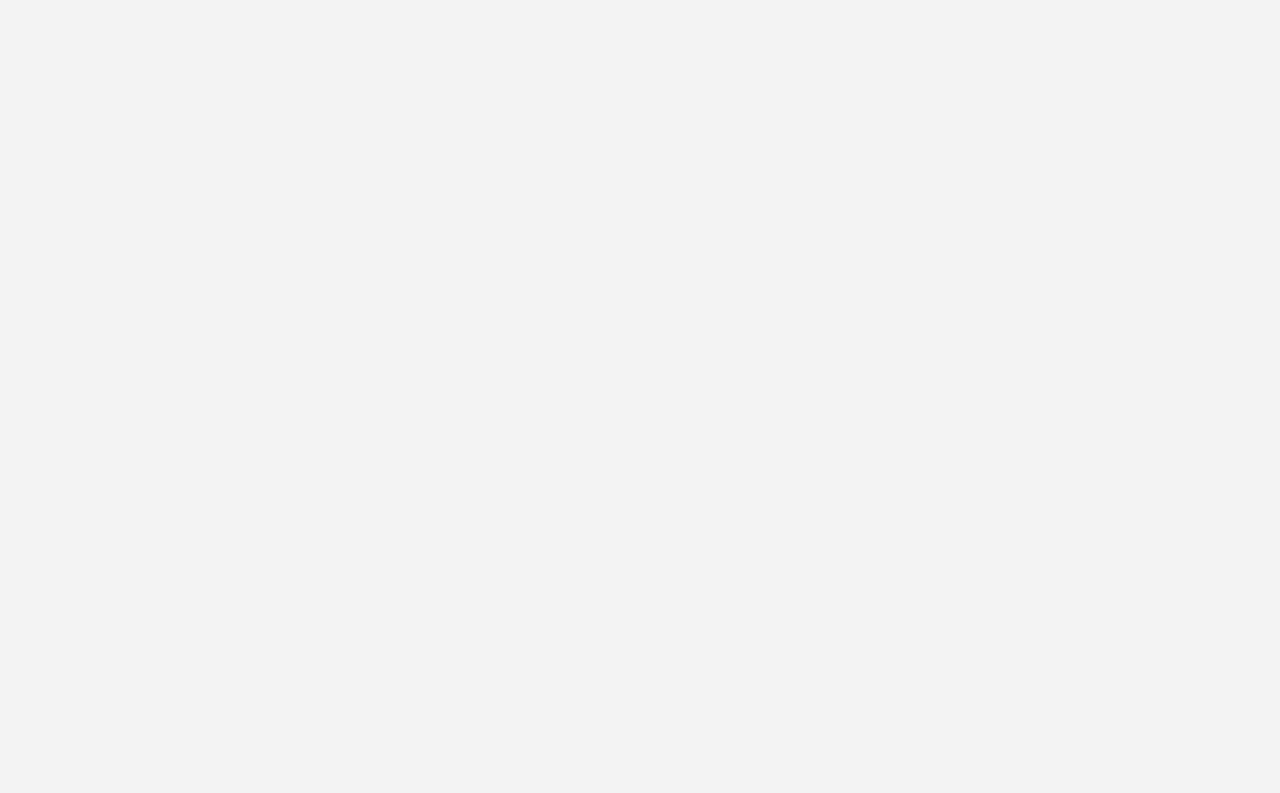
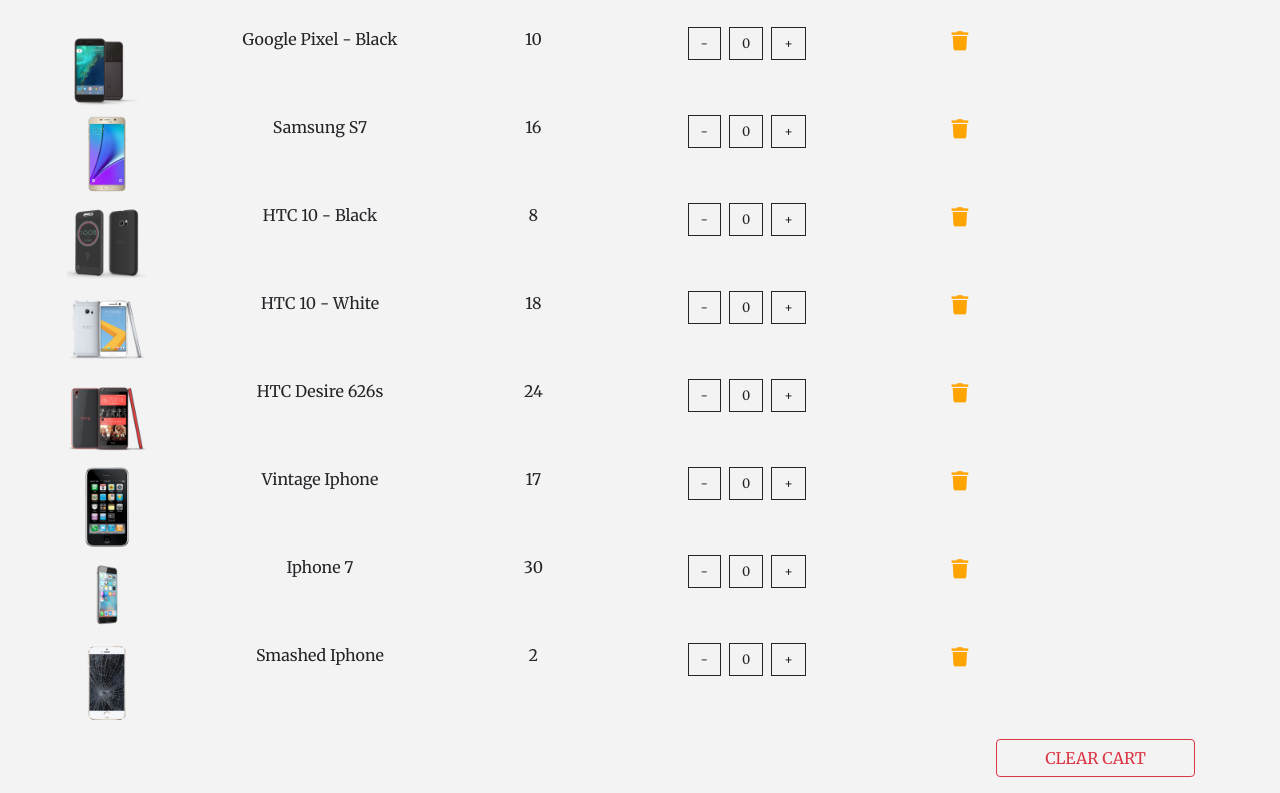
Before and after one commit to kamalyadav11/Online-Mobile-Store, a React (Create React App) app: page /cart in a window 1280 px wide. Shown: the part 167-960 px from the top of the page. Before the commit the page ends 800 px from the top, so only its background shows below. Built offline with nearby package versions, Linux system fonts and the light colour scheme; a web font is replaced by a local one.

Commit message:
setup CartTotal.js

```diff
--- a/src/components/Cart/Cart.js
+++ b/src/components/Cart/Cart.js
@@ -4,6 +4,7 @@
 import EmptyCart from "./EmptyCart";
 import { ProductConsumer } from "../../context";
 import CartList from "./CartList";
+import CartTotals from "./CartTotals";
 
 export default class Cart extends Component {
   render() {
@@ -18,6 +19,7 @@
                   <Title name="your" title=" cart" />
                   <CartColumns />
                   <CartList value={value} />
+                  <CartTotals value={value} />
                 </React.Fragment>
               );
             } else {
--- /dev/null
+++ b/src/components/Cart/CartTotals.js
@@ -0,0 +1,27 @@
+import React from "react";
+import { Link } from "react-router-dom";
+
+const CartTotals = ({ value }) => {
+  const { cartSubtotl, cartTax, cartTotal, clearCart } = value;
+  return (
+    <React.Fragment>
+      <div className="container">
+        <div className="row">
+          <div className="col-10 mt-2 ml-sm-5 ml-md-auto col-sm-8 text-capitalize text-right">
+            <Link to="/">
+              <button
+                className="btn btn-outline-danger text-uppercase mb-3 px-5"
+                type="button"
+                onClick={() => clearCart()}
+              >
+                clear cart
+              </button>
+            </Link>
+          </div>
+        </div>
+      </div>
+    </React.Fragment>
+  );
+};
+
+export default CartTotals;
--- a/src/context.js
+++ b/src/context.js
@@ -7,7 +7,7 @@
   state = {
     products: [],
     detailProduct,
-    cart: [],
+    cart: storeProducts,
     modalOpen: false,
     modalProduct: detailProduct,
     cartSubTotal: 0,
```
